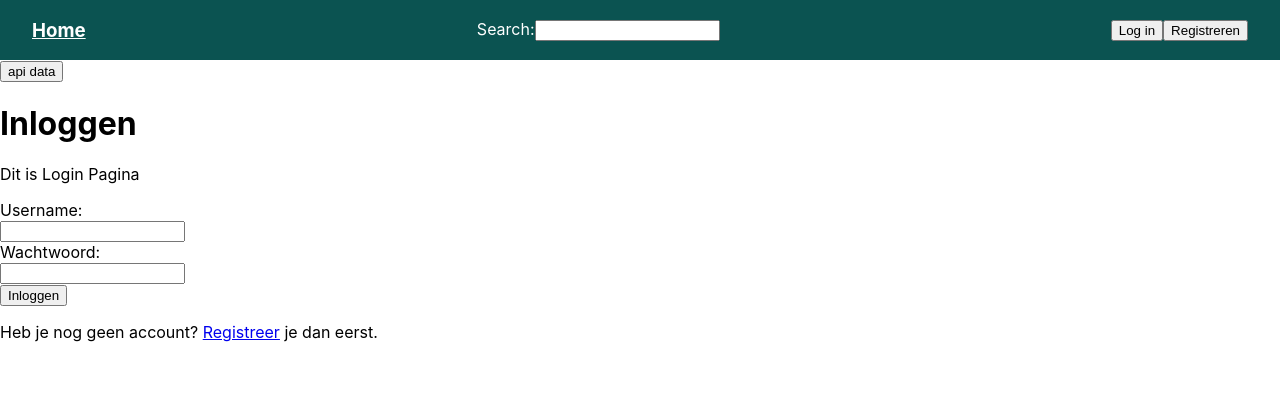
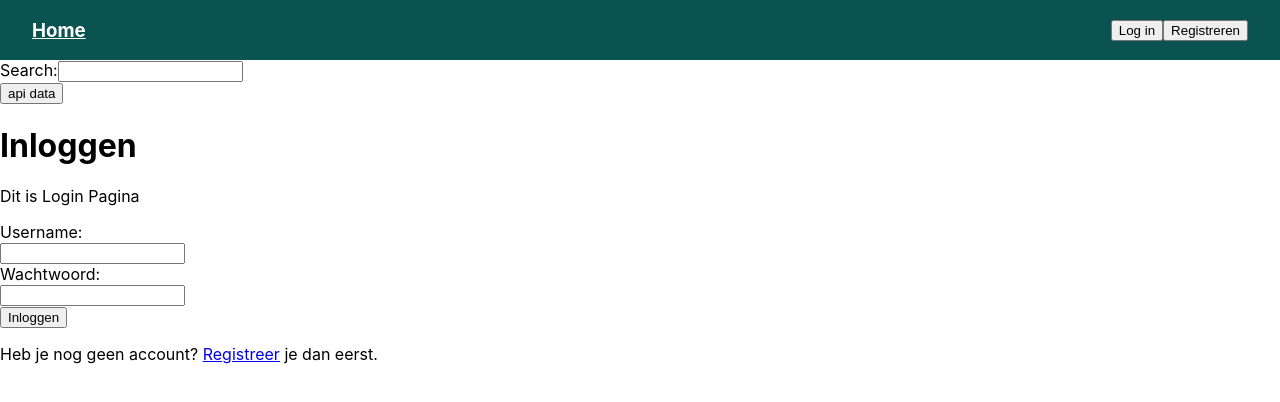
Before and after one commit to jelmer-agricola/final-assignment-frontend, a React (Create React App) app: page /login in a window 1280 px wide. Shown: the top 402 px of the page. Built offline with nearby package versions, Linux system fonts and the light colour scheme.

Commit message:
login issue resolved

```diff
--- a/src/App.js
+++ b/src/App.js
@@ -7,6 +7,7 @@ import Login from "./pages/Login/Login";
 import SignUp from "./pages/SignUp/SignUp";
 import Home from "./pages/Home/Home";
 import NavBar from "./components/NavBar/NavBar";
+import SearchBar from "./components/SearchBar/SearchBar";
 
 function App() {
 
@@ -27,6 +28,7 @@ function App() {
     return (
         <>
 <NavBar/>
+<SearchBar/>
 
             <button onClick={fetchData}>api data</button>
 
@@ -36,6 +38,7 @@ function App() {
 
                     <Route path="/" element={<Home/>} />
                     {/*dynamische routing voor verschillende dingen .5*/}
+
                     <Route path="/movie/:id"/>
                     {/*<Route exact path="/login" element=<Login toggleAuthenticated={toggleAuth}/>}/>*/}
                     <Route path="/login" element={ <Login />} />
--- a/src/components/NavBar/NavBar.jsx
+++ b/src/components/NavBar/NavBar.jsx
@@ -2,11 +2,11 @@ import React, {useContext} from "react";
 import {AuthContext} from '../../context/AuthContext';
 import { useNavigate, Link } from 'react-router-dom';
 import './NavBar.css';
-import Searchbar from "../Searchbar/Searchbar";
 
 function NavBar() {
-    const {isAuth, logout, user } = useContext(AuthContext);
+    const {isAuth, logout, user} = useContext(AuthContext);
     const navigate = useNavigate();
+
 
 return (
     <nav>
@@ -15,12 +15,10 @@ return (
                 Home
             </h3>
         </Link>
-        <Searchbar/>
 
         {isAuth ?
             <>
-                <span>{user.email}
-                </span>
+                <span>{user.email}</span>
                 <button
                     type="button"
                     onClick={logout}
--- a/src/components/Searchbar/Searchbar.jsx
+++ b/src/components/Searchbar/Searchbar.jsx
@@ -1,8 +1,8 @@
 import React, {useState, useEffect} from "react";
 import axios from "axios";
-import "./Searchbar.css";
+import "./SearchBar.css";
 
-function Searchbar() {
+function SearchBar() {
     const[query, setQuery] = useState( '');
     const[searchResults, setSearchResults] = useState([]);
     const [error, setError] = useState(null);
@@ -12,11 +12,11 @@ function Searchbar() {
         if (!query) {
             return;
         }
-        search();
+        Search();
     }, [query]);
 
 
-    async function search(){
+    async function Search(){
         try{
             const response = await axios.get(
                 'https://api.themoviedb.org/3/search/multi',
@@ -37,7 +37,7 @@ function Searchbar() {
     }
     const handleSubmit = event => {
         event.preventDefault();
-        search();
+        Search();
     };
 
     return (
@@ -75,4 +75,4 @@ function Searchbar() {
         </div>
     );
 }
-export default Searchbar;
+export default SearchBar;
--- a/src/context/AuthContext.jsx
+++ b/src/context/AuthContext.jsx
@@ -30,13 +30,14 @@ function AuthContextProvider({children}) {
     }, []);
 
     function login(jwt) {
+        console.log('gebruiker is ingelogd!')
         localStorage.setItem('token', jwt);
-        fetchUserData(jwt, '/');
+        fetchUserData(jwt, '/profile');
     }
 
     function logout(jwt) {
         // setIsAuth(false);
-        // console.log('Gebruiker is uitgelogd');
+        console.log('Gebruiker is uitgelogd');
         // navigate('/');
         localStorage.clear();
         toggleIsAuth({
@@ -56,7 +57,7 @@ function AuthContextProvider({children}) {
                         Authorization: `Bearer ${token}`,
                     },
                 });
-
+                console.log(result);
                 toggleIsAuth({
                     ...isAuth,
                     isAuth: true,
--- a/src/pages/Login/Login.jsx
+++ b/src/pages/Login/Login.jsx
@@ -19,22 +19,26 @@ function Login() {
             const result = await axios.post(`https://frontend-educational-backend.herokuapp.com/api/auth/signin`,
                 {
                     username: username,
-                    password: password,            });
+                    password: password,
+                });
             // log het  resultaat  in de console
 
             console.log(result.data);
-            // pass the JWT token to the login function of the context
-
+            // pass the JWT token in de login function van de context
+            login(result.data.accessToken);
         } catch(e) {
             console.error(e);
             toggleError(true);
         }
+
+
     }
 //     console.log({
 //     email: email,
 //     wachtwoord: password,
 // });
 // login();
+
 
     return (
         <>
@@ -59,8 +63,10 @@ function Login() {
                 /><br/>
                 <button type="submit" className="registreren"> Inloggen </button>
 
-            </form>            <p>Heb je nog geen account? <Link to="/signup">Registreer</Link> je dan eerst.</p>
-        </>    );
+            </form>
+            <p>Heb je nog geen account? <Link to="/signup">Registreer</Link> je dan eerst.</p>
+        </>
+    );
 
 }
 export default Login;
```
Also changed, not shown: src/components/SearchResults/SearchResults.jsx (added).
